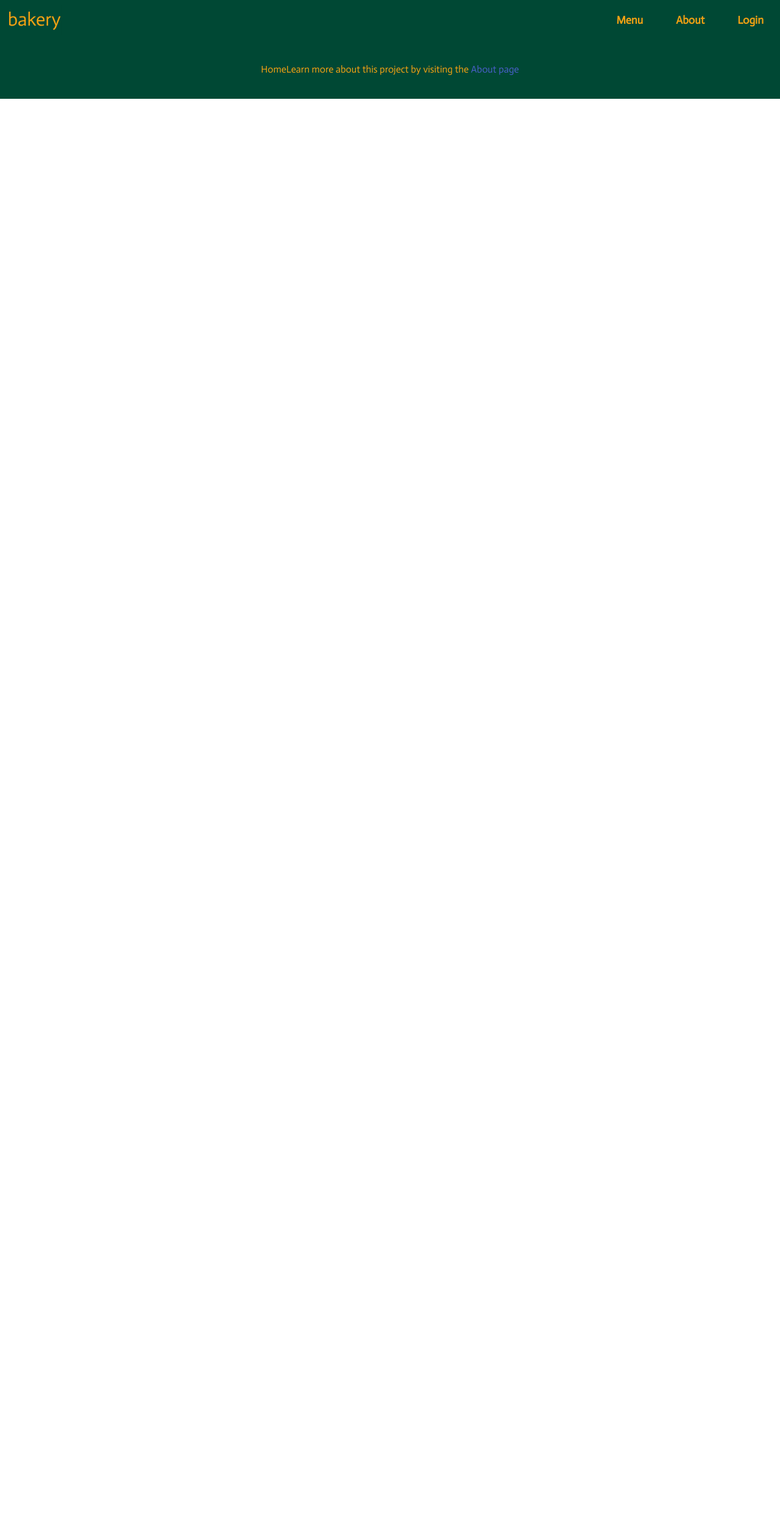
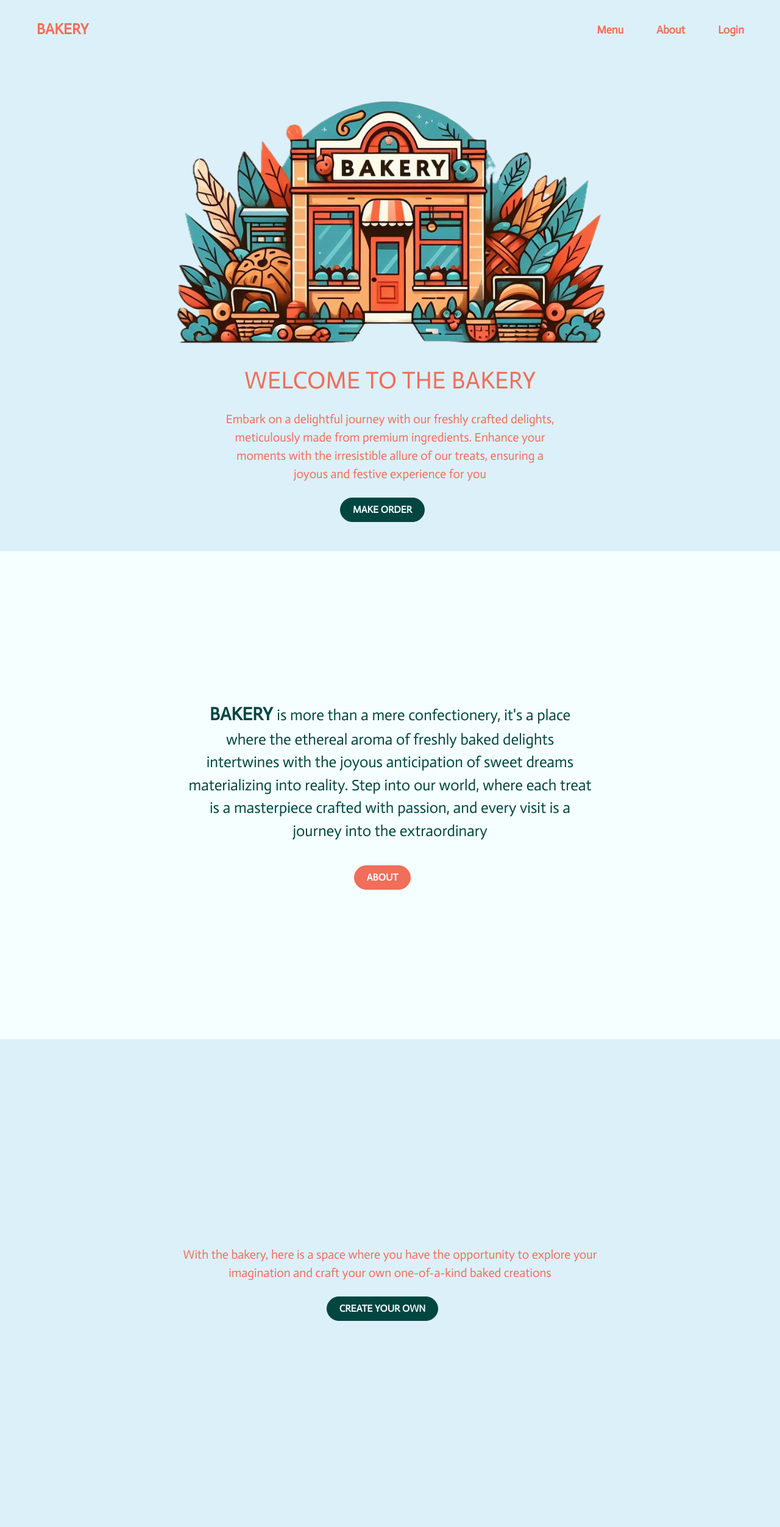
Before and after one commit to kateryna-kochina/bakery-online-shop, a Flask app: page / in a window 1280 px wide. Shown: the whole page at 61% size. Before the commit the page ends 162 px from the top, so only its background shows below. Run offline with Flask 3, Linux system fonts and the light colour scheme.

Commit message:
Update user interface, and add sections

```diff
--- a/general/templates/general/about.html
+++ b/general/templates/general/about.html
@@ -1,9 +1,9 @@
 {% extends 'general/base.html' %}
 
 {% block header %}
-<h2>{% block title %} About {% endblock title %}</h2>
+<h1 class="subtitle">About the bakery</h1>
 {% endblock header %}
 
 {% block content %}
-<p>This is Bakery home page.</p>
+
 {% endblock content %}
--- a/general/templates/general/base.html
+++ b/general/templates/general/base.html
@@ -3,7 +3,7 @@
     <head>
         <meta charset="utf-8" />
         <meta name="viewport" content="width=device-width, initial-scale=1" />
-        <title>Bakery - {% block title %}{% endblock title %}</title>
+        <title>BAKERY</title>
         <link
             rel="stylesheet"
             href="https://cdn.jsdelivr.net/npm/bulma@0.9.4/css/bulma.min.css"
@@ -26,21 +26,7 @@
     </head>
 
     <body>
-        <!-- <h1 class="title">Bakery Website</h1> -->
-        {% include('general/_navigation.html') %}
-        <section class="hero has-text-centered">
-            <div class="hero-body">
-                <div class="container">
-                    <div class="columns is-centered">
-                        <h2 class="subtitle">
-                            {% block header %}{% endblock header %}
-                        </h2>
-                        {% block content %}
-                        <p>No products.</p>
-                        {% endblock content %}
-                    </div>
-                </div>
-            </div>
-        </section>
+        {% include('general/navigation.html') %}
+        {% block content %}{% endblock content %}
     </body>
 </html>
--- a/general/templates/general/home.html
+++ b/general/templates/general/home.html
@@ -1,12 +1,83 @@
-{% extends 'general/base.html' %}
+{% extends 'general/base.html' %} {% block content %}
+<section class="hero is-fullheight is-fullheight-with-navbar">
+    <div class="hero-body">
+        <div class="container">
+            <div class="columns is-flex is-justify-content-center">
+                <div class="column is-8">
+                    <figure class="image is-16by9">
+                        <img
+                            src="{{ url_for('static', filename='img/home-img.png')}}"
+                            alt="home-img"
+                        />
+                    </figure>
+                </div>
+            </div>
 
-{% block header %}
-<h2>{% block title %}Home{% endblock title %}</h2>
-{% endblock header %}
+            <div class="columns is-flex is-justify-content-center has-text-centered">
+                <div class="column is-6">
+                    <h2 class="subtitle">WELCOME TO THE BAKERY</h2>
+                    <p class="is-mid-size-text">
+                        Embark on a delightful journey with our freshly crafted
+                        delights, meticulously made from premium ingredients.
+                        Enhance your moments with the irresistible allure of our
+                        treats, ensuring a joyous and festive experience for you
+                    </p>
+                    <br />
 
-{% block content %}
-<p>
-    Learn more about this project by visiting the
-    <a href="{{ url_for('general.about') }}">About page</a>
-</p>
+                    <a class="button is-primary is-rounded is-outlined">
+                        <strong>MAKE ORDER</strong>
+                    </a>
+                </div>
+            </div>
+        </div>
+    </div>
+</section>
+
+<section class="hero is-fullheight has-lighter-background">
+    <div class="hero-body">
+        <div class="container">
+            <div class="columns is-centered has-text-centered">
+                <div class="column is-7">
+                    <p class="is-secondary-text">
+                        <b class="is-large-size-text"> BAKERY </b>
+                        is more than a mere confectionery, it's a place where
+                        the ethereal aroma of freshly baked delights intertwines
+                        with the joyous anticipation of sweet dreams
+                        materializing into reality. Step into our world, where
+                        each treat is a masterpiece crafted with passion, and
+                        every visit is a journey into the extraordinary
+                    </p>
+                    <br />
+                    <a
+                        class="button is-primary is-rounded is-outlined is-brighter-button"
+                        href="{{ url_for('general.about')}}"
+                    >
+                        <strong>ABOUT</strong>
+                    </a>
+                </div>
+            </div>
+        </div>
+    </div>
+</section>
+
+<section class="hero is-fullheight">
+    <div class="hero-body">
+        <div class="container">
+            <div class="columns is-flex is-justify-content-center has-text-centered">
+                <div class="column is-8">
+                    <p class="is-mid-size-text is-secondary-color-text">
+                        With the bakery, here is a space where you have the
+                        opportunity to explore your imagination and craft your
+                        own one-of-a-kind baked creations
+                    </p>
+                    <br />
+                    <a class="button is-primary is-rounded is-outlined">
+                        <strong>CREATE YOUR OWN</strong>
+                    </a>
+                </div>
+            </div>
+        </div>
+    </div>
+</section>
+
 {% endblock content %}
--- a/general/templates/general/_navigation.html
+++ b/general/templates/general/navigation.html
@@ -1,4 +1,4 @@
-<nav class="navbar" role="navigation" aria-label="main navigation">
+<nav class="navbar is-spaced" role="navigation" aria-label="main navigation">
     <div class="navbar-brand is-flex is-justify-content-center">
         <a class="navbar-item" href="{{url_for('general.home')}}">
             <img
@@ -22,7 +22,6 @@
     <div id="nav-menu" class="navbar-menu is-shadowless">
         <div class="navbar-start is-flex is-justify-content-center"></div>
         <div class="navbar-end is-flex is-justify-content-center">
-
             <a class="navbar-item" href="">
                 <strong>Menu</strong>
             </a>
@@ -34,7 +33,6 @@
             <a class="navbar-item" href="">
                 <strong>Login</strong>
             </a>
-
         </div>
     </div>
 </nav>
--- a/static/css/styles.css
+++ b/static/css/styles.css
@@ -6,6 +6,64 @@ body {
     font-family: 'Actor', sans-serif;
     font-weight: 400;
     font-style: normal;
+}
+
+.button {
+    background-color: var(--tertiary);
+    border-color: var(--tertiary);
+    color: var(--primary-tint-1);
+    margin-right: 25px;
+}
+
+.button.is-primary {
+    background-color: var(--tertiary);
+    border-color: var(--tertiary);
+    color: var(--primary-tint-1);
+}
+
+.button.is-primary.is-outlined {
+    background-color: var(--tertiary);
+    border-color: var(--tertiary);
+    color: var(--primary-tint-1);
+}
+
+.button.is-primary.is-outlined.is-focused,
+.button.is-primary.is-outlined.is-hovered,
+.button.is-primary.is-outlined:focus,
+.button.is-primary.is-outlined:hover,
+.button.is-primary.is-outlined:focus-visible {
+    background-color: var(--secondary);
+    border-color: var(--secondary);
+    color: var(--primary-tint-1);
+}
+
+.is-brighter-button {
+    background-color: var(--secondary);
+    border-color: var(--secondary);
+    color: var(--primary-tint-1);
+    margin-right: 25px;
+}
+
+.is-brighter-button.is-primary {
+    background-color: var(--secondary);
+    border-color: var(--secondary);
+    color: var(--primary-tint-1);
+}
+
+.is-brighter-button.is-primary.is-outlined {
+    background-color: var(--secondary);
+    border-color: var(--secondary);
+    color: var(--primary-tint-1);
+}
+
+.is-brighter-button.is-primary.is-outlined.is-focused,
+.is-brighter-button.is-primary.is-outlined.is-hovered,
+.is-brighter-button.is-primary.is-outlined:focus,
+.is-brighter-button.is-primary.is-outlined:hover,
+.is-brighter-button.is-primary.is-outlined:focus-visible {
+    background-color: var(--tertiary);
+    border-color: var(--tertiary);
+    color: var(--primary-tint-1);
 }
 
 .navbar,
@@ -18,7 +76,7 @@ body {
     max-height: 100%;
 }
 
-.navbar-end a.navbar-item {
+a.navbar-item {
     background-color: var(--primary);
     color: var(--secondary);
     font-size: large;
@@ -45,3 +103,22 @@ a.navbar-item:hover {
 .navbar-burger:hover span {
     background-color: var(--tertiary);
 }
+
+.subtitle {
+    color: var(--secondary);
+    font-size: 40px;
+}
+
+.is-mid-size-text {
+    font-size: 20px;
+}
+
+.is-large-size-text {
+    font-size: 30px;
+}
+
+.has-lighter-background {
+    background-color: var(--primary-tint-1);
+    color: var(--tertiary);
+    font-size: 25px;
+}
--- a/static/css/variables.css
+++ b/static/css/variables.css
@@ -1,21 +1,21 @@
 :root {
-    --primary: #004834;
-    --primary-tint-1: #19614d;
-    --primary-tint-2: #337b67;
-    --primary-tint-3: #4c9480;
+    --primary: #dcf0fa;
+    --primary-tint-1: #f5ffff;
+    --primary-tint-2: #ffffff;
+    --primary-tint-3: #ffffff;
 
-    --secondary: #f2a113;
-    --secondary-tint-1: #ffc739;
-    --secondary-tint-2: #ffd446;
-    --secondary-tint-3: #ffed5f;
+    --secondary: #f06e5a;
+    --secondary-tint-1: #ff9480;
+    --secondary-tint-2: #ffa18d;
+    --secondary-tint-3: #ffbaa6;
 
-    --tertiary: #f4bfce;
-    --tertiary-tint-1: #ffe5f4;
-    --tertiary-tint-2: #fff2ff;
-    --tertiary-tint-3: #ffffff;
+    --tertiary: #034641;
+    --tertiary-tint-1: #296c67;
+    --tertiary-tint-2: #367974;
+    --tertiary-tint-3: #4f928d;
 
-    --grey: #000000;
-    --grey-tint-1: #151a18;
-    --grey-tint-2: #6b7673;
-    --grey-tint-3: #9fa8a6;
+    --grey: #9e9e9e;
+    --grey-tint-1: #dedede;
+    --grey-tint-2: #ffffff;
+    --grey-tint-3: #ffffff;
 }
```
Also changed, not shown: static/img/home-img.png (added), static/img/logo.png (deleted), static/img/logo.svg.
